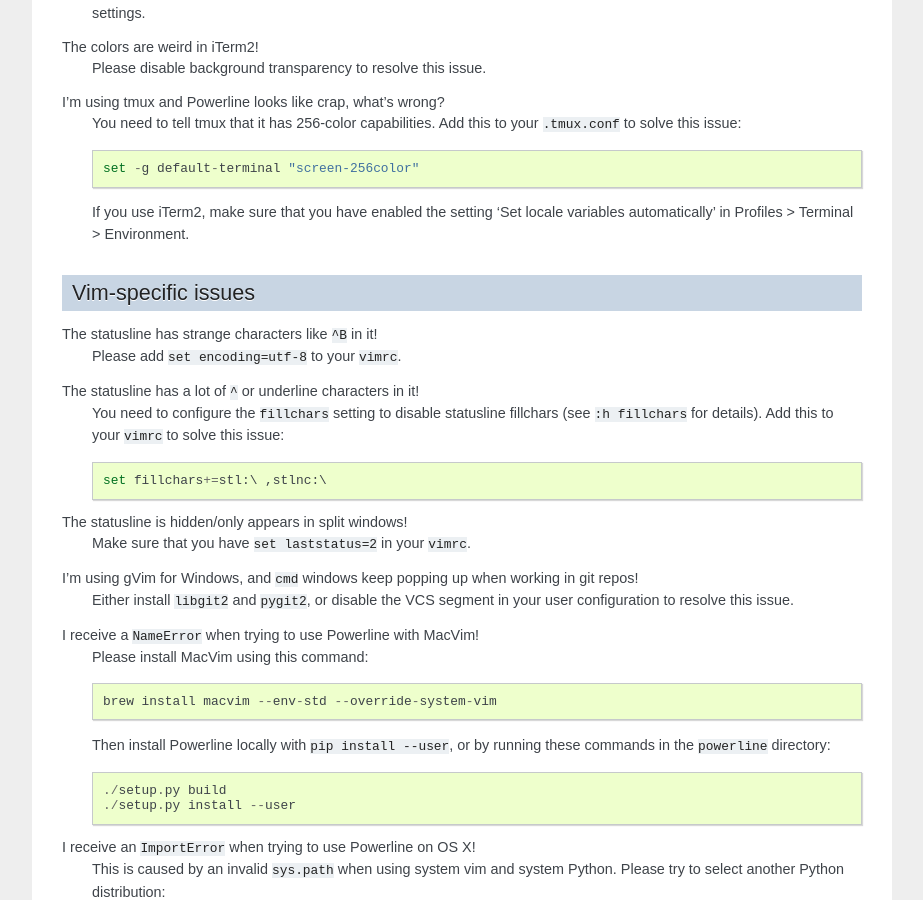
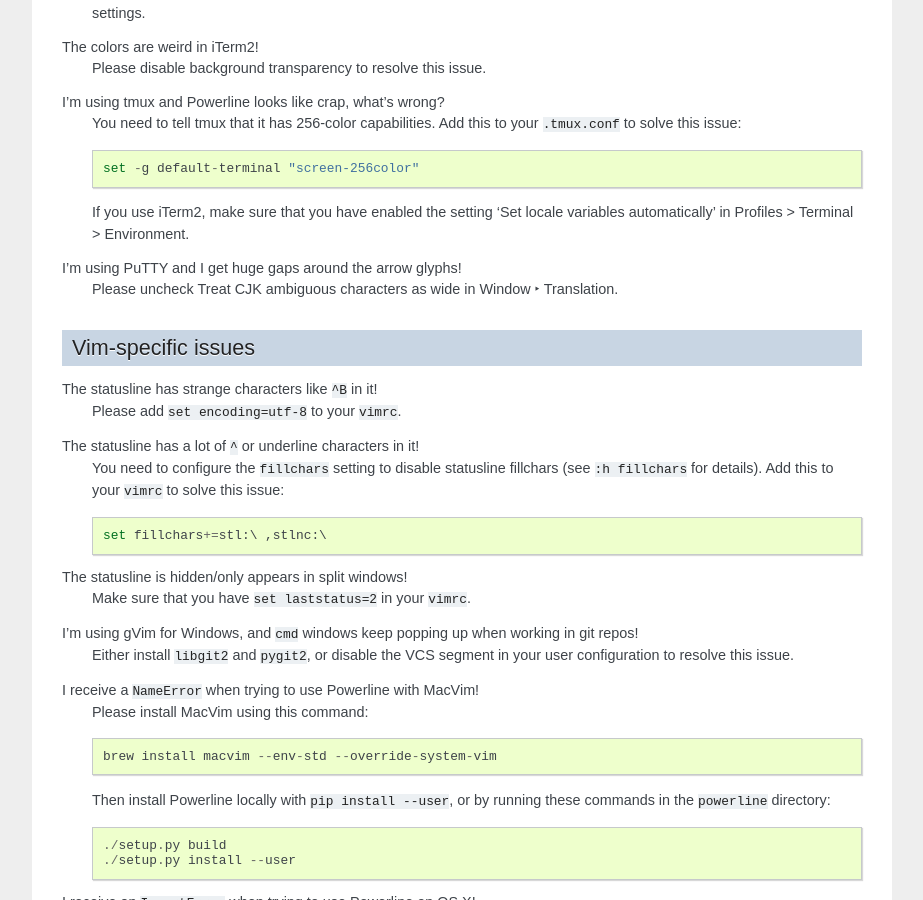
Before and after one commit to someyooyo/someyooyo, a Sphinx documentation site: the page built from docs/source/troubleshooting.rst, in a window 1280 px wide and 900 px high, scrolled down 617 px. Shown: the whole window, without its empty margins (198-1121 px from the left). Built offline with Sphinx 7.4.7, drawn with Linux system fonts in a browser that asks for light colours.

Commit message:
Add troubleshooting info for PuTTy users
Refs #107.

```diff
--- a/docs/source/troubleshooting.rst
+++ b/docs/source/troubleshooting.rst
@@ -51,6 +51,10 @@ I'm using tmux and Powerline looks like crap, what's wrong?
     If you use iTerm2, make sure that you have enabled the setting 'Set
     locale variables automatically' in Profiles > Terminal > Environment.
 
+I'm using PuTTY and I get huge gaps around the arrow glyphs!
+    Please uncheck :guilabel:`Treat CJK ambiguous characters as wide` in
+    :menuselection:`Window --> Translation`.
+
 Vim-specific issues
 -------------------
 
```
